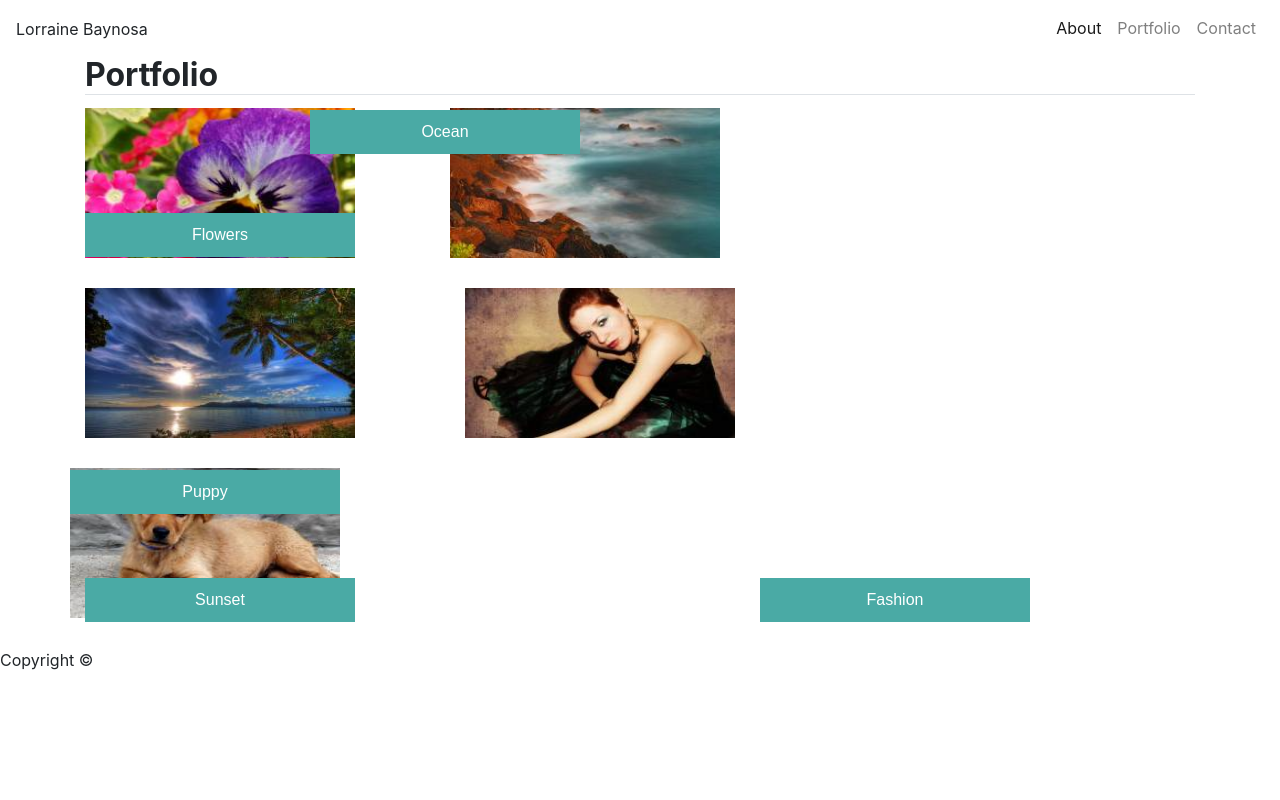
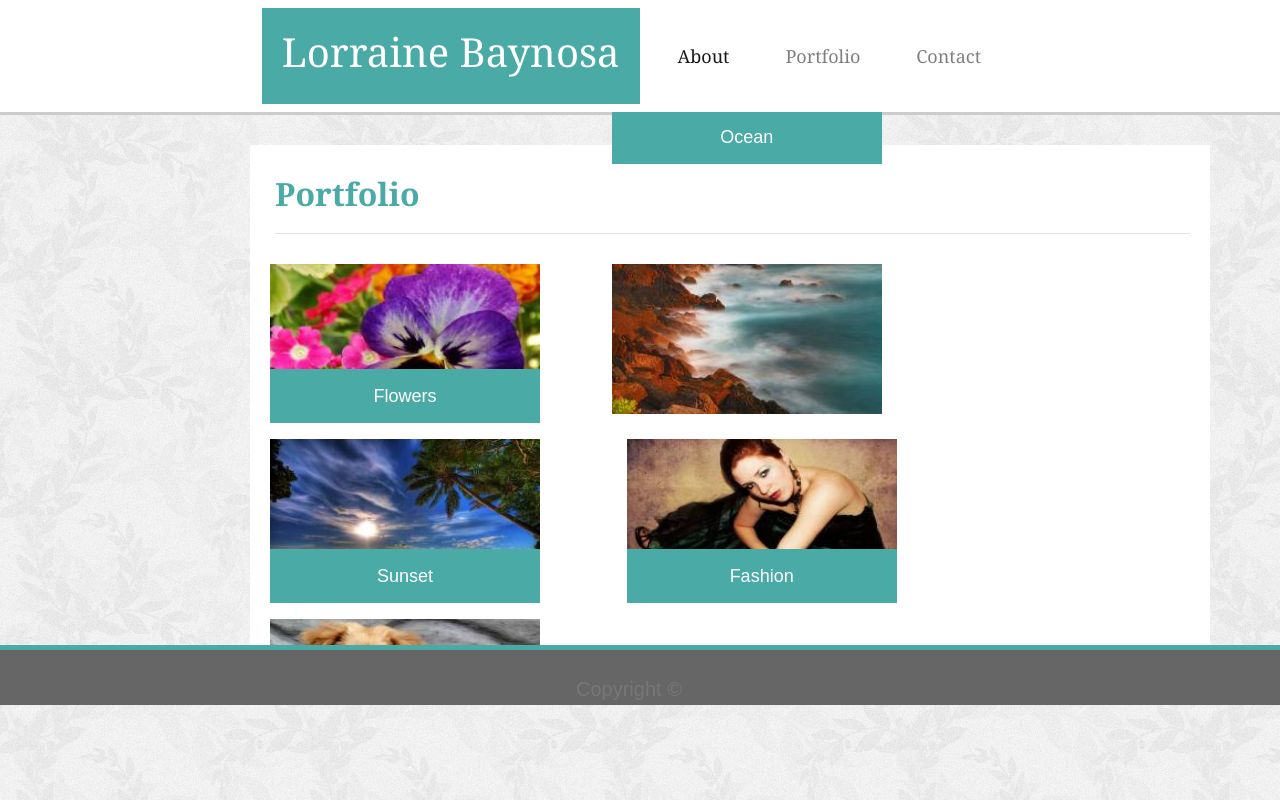
Before and after one commit to lorrainebaynosa/Bootstrap-Portfolio, a plain HTML site: page portfolio.html in a window 1280 px wide. Drawn offline with nearby package versions, Linux system fonts and the light colour scheme.

Commit message:
moving onto responsive folder

```diff
--- a/portfolio.html
+++ b/portfolio.html
@@ -9,10 +9,149 @@
     <link rel="stylesheet" href="https://stackpath.bootstrapcdn.com/bootstrap/4.3.1/css/bootstrap.min.css"
     integrity="sha384-ggOyR0iXCbMQv3Xipma34MD+dH/1fQ784/j6cY/iJTQUOhcWr7x9JvoRxT2MZw1T" crossorigin="anonymous">
 
+
    <style type=text/css>
 
-    /* CSS for portfolio form */
+  * {
+      margin: 0;
+      padding: 0;
+  }
 
+  h1 {background: #4aaaa5;}
+  h2 {color: #4aaaa5;}
+
+  body {
+      background: #EEEEEE;
+      background-image: url(images/xv.png);
+      margin: 0;
+      padding: 0;
+      font-family: Arial, Helvetica, sans-serif;
+      font-size: 18px;
+      line-height: 34px;
+      color: #777777;
+  }
+
+  header {
+      background: #ffffff;
+      overflow: hidden;
+      font-family: Georgia, 'Times New Roman', Times, serif;
+      border-bottom-width: medium;
+      border-bottom-style: solid;
+      border-color: #cccccc;
+      width: 100%;
+  }
+
+  .Lorraine {
+      display: in-line block;
+      flex: left;
+      margin-left: 0 px;
+      background: #4aaaa5;
+      color: #ffffff;
+      padding: 20px;
+  }
+
+  nav {
+      display: block;
+      float: right;
+      line-height: 70px;
+      margin-right: 265px;
+  }
+
+  nav li {
+      display: inline-block;
+      padding: 5px 10px;
+      margin-right: 0px;
+      line-height: normal;
+  }
+
+  a {
+      text-decoration: none;
+  }
+
+  ul {
+      margin: 0;
+      padding: 0;
+      list-style-type: none;
+  }
+
+  li {
+      display: in-line block;
+      border-radius: 3px;
+      padding: 2px;
+      margin-left: 20px;
+  }
+
+  .container {
+      background: #ffffff;
+      border-color: #dddddd;
+      font-family: Arial, Helvetica, sans-serif;
+      color: #777777;
+      max-width: 960px;
+      margin: 30px 250px 0px 250px;
+      padding: 20px;
+      height: 500px;
+      overflow: auto;
+  }
+
+  p {
+      text-align: left;
+      font-size: 20px;
+      line-height: 38px;
+  }
+
+  .h2 {
+      border-bottom-width: medium;
+      border-bottom-width: length 920px;
+      border-bottom-style: solid;
+      border-bottom-color: #dddddd;
+      margin-bottom: 20px;
+      margin-left: 5px;
+      font-family: Georgia, 'Times New Roman', Times, serif;
+      color: #4aaaa5;
+      padding: 10px 0px 20px 0px;
+  }
+
+  .clearfix ::after {
+      content: " ";
+      clear: both;
+      display: table;
+  }
+
+  html, body {
+      height: 100%;
+  }
+
+  #container {
+      min-height: 100%;
+      margin-bottom: -60px;
+  }
+
+  #container:after {
+      content: "";
+      display: block;
+  }
+
+  .footer {
+      background: #666666;
+      font-family: Arial, Helvetica, sans-serif;
+      font-size: 3px;
+      color: #777777;
+      border-top-width: thick;
+      border-top-style: solid;
+      border-top-color: #4aaaa5;
+      height: 60px;
+      align-items: center;
+      text-align: justify;
+  }
+
+  .footer_contents {
+      padding: 20px 45% 0px 45%;
+  }
+
+  html, body {
+      height: 100%;
+      margin: 0;
+  }
   .img1, .img2, .img3, .img4, .img5 {
         width: 270px;
         height: 150px;
@@ -35,7 +174,7 @@
         margin-right: 200px;
     }
 
-    .box1, .box2, .box3, .box4, .box5 {
+    .col-md-4 img1, .col-md-4 img2, .col-md-4 img3, .col-md-4 img4, .col-md-4 img5 {
         position: relative;
     }
 
@@ -60,7 +199,6 @@
         padding: 10px 0px;
         text-align: center;
         top: 110px;
-        left: 310px;
         width: 270px;
     }
 
@@ -72,7 +210,7 @@
         font-family: Arial, Helvetica, sans-serif;
         padding: 10px 0px;
         text-align: center;
-        top: 290px;
+        top: 110px;
         width: 270px;
     }
 
@@ -84,8 +222,7 @@
         font-family: Arial, Helvetica, sans-serif;
         padding: 10px 0px;
         text-align: center;
-        top: 290px;
-        left: 310px;
+        top: 110px;
         width: 270px;
     }
 
@@ -97,7 +234,7 @@
         font-family: Arial, Helvetica, sans-serif;
         padding: 10px 0px;
         text-align: center;
-        top: 470px;
+        top: 110px;
         width: 270px;
     }
     </style>
@@ -107,18 +244,16 @@
   <!--Navigation -->
   <header>
         <nav class="navbar navbar-expand-lg navbar-light bg-white sticky-top">
-            <div class="Lorraine">Lorraine Baynosa
-                <a class="navbar-brand text-display-4 text-white">Lorraine Baynosa</a>
+            <div class="Lorraine"><h1>Lorraine Baynosa</h1>
+            </div>
             <button class="navbar-toggler" type="button" data-toggle="collapse" data-target="#navbarSupportedContent"
               aria-controls="navbarSupportedContent" aria-expanded="false" aria-label="Toggle navigation">
               <span class="navbar-toggler-icon"></span>
             </button>
-            </div>
             <div class="collapse navbar-collapse" id="navbarSupportedContent">
               <ul class="navbar-nav ml-auto">
                 <li class="nav-item active">
-                        <a class="nav-link text-decoration-none" href="#">About <span
-                                class="sr-only">(current)</span></a>
+                  <a class="nav-link text-decoration-none" href="#">About <span class="sr-only">(current)</span></a>
                 </li>
                 <li class="nav-item">
                   <a class="nav-link text-decoration-none" href="#">Portfolio</a>
@@ -127,6 +262,9 @@
                   <a class="nav-link text-decoration-none" href="#">Contact</a>
                 </li>
               </ul>
+            </div>
+          </div>
+          </div>
           </div>
         </nav>
     </header>
@@ -140,28 +278,28 @@
                     <h2 class="h2 border-bottom font-weight-bold">Portfolio</h2>
                 </div>
             </div>
-            <div class="row">
-                <div class="col-md-4">
+            <div class="row justify-content-start">
+                <div class="col-md-4 img1">
                     <img class="img1 float-left" src="images/flowers.jpg" alt="flowers">
                     <div class="flowers">Flowers</div>
                 </div>
-                <div class="col-md4">
+                <div class="col-md4 img2">
                     <img class="img2 float-left" src="images/ocean.jpg" alt="ocean">
                     <div class="ocean">Ocean</div>
                 </div>
             </div>
-            <div class="row">
-                <div class="col-md-4">
+            <div class="row justify-content-start">
+                <div class="col-md-4 img3">
                     <img class="img3 float-left" src="images/sunset.jpg" alt="sunset">
                     <div class="sunset">Sunset</div>
                 </div>
-                <div class="col-md-4">
+                <div class="col-md-4 img4">
                     <img class="img4 float-left" src="images/fashion.jpg" alt="fashion">
                     <div class="fashion">Fashion</div>
                 </div>
             </div>
-            <div class="row">
-                <div class="col-md-14">
+            <div class="row justify-content-start">
+                <div class="col-md-4 img5">
                     <img class="img5 float-left" src="images/dog.jpg" alt="puppy">
                     <div class="puppy">Puppy</div>
                 </div>
```
Also changed, not shown: contact.html (+20 -24 lines), index.html (+10 -35 lines). Lines whose indentation alone changed are shown as unchanged.
